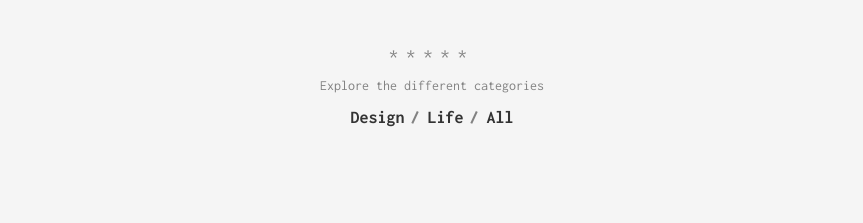
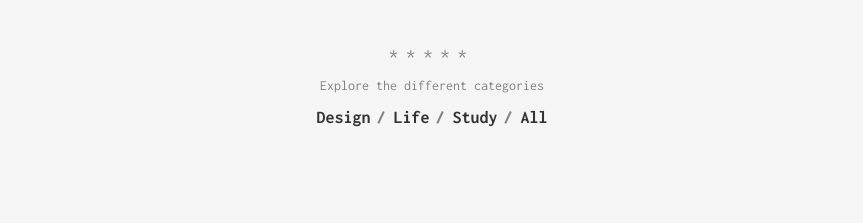
Before and after one commit to New-bottle/New-bottle.github.io, a Jekyll site: the page built from about.md, in a window 1280 px wide. Shown: the part 793-1016 px from the top of the page, without its empty margins (208-1071 px from the left). Built offline with Jekyll 4.4.1, drawn with Linux system fonts in a browser that asks for light colours.

Commit message:
Show the category "Study" on the front page

```diff
--- a/_data/categories.yml
+++ b/_data/categories.yml
@@ -9,3 +9,5 @@
 
 - slug: life
   name: Life
+- slug: study
+  name: Study
```
